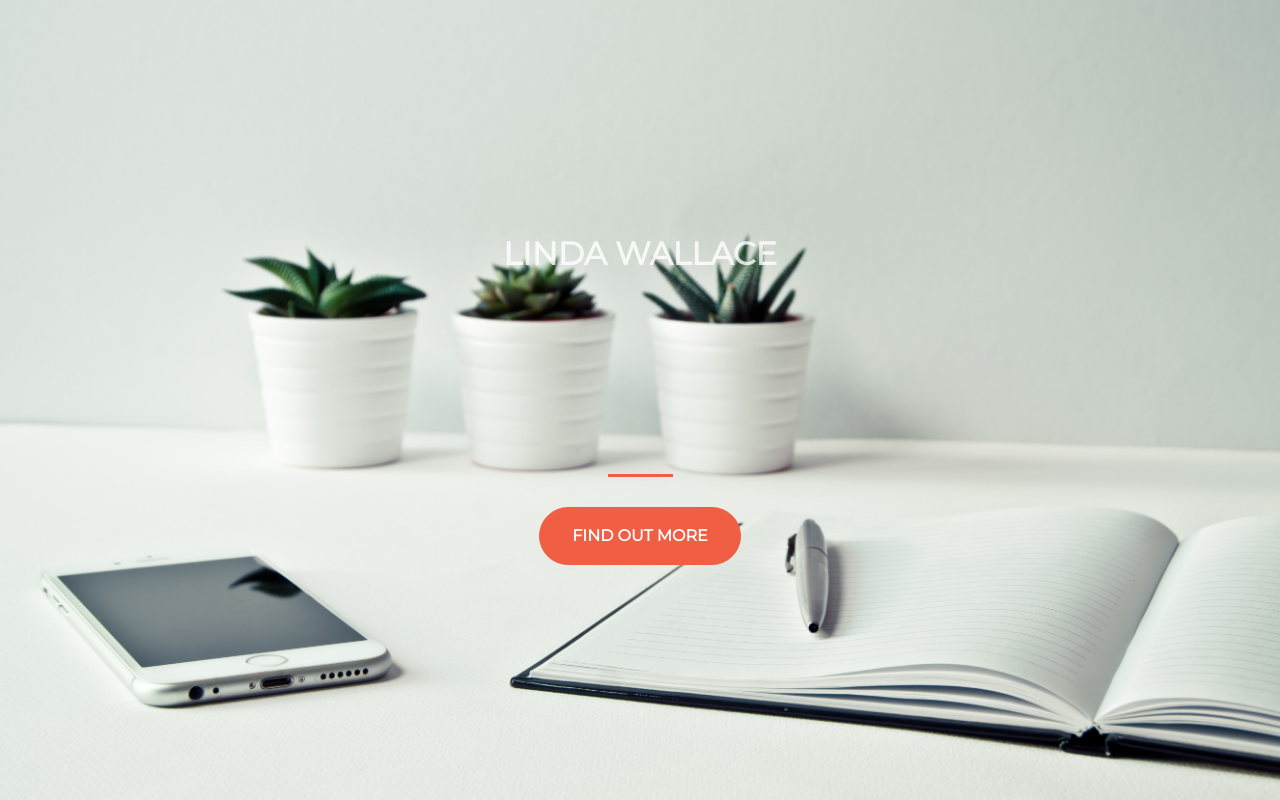
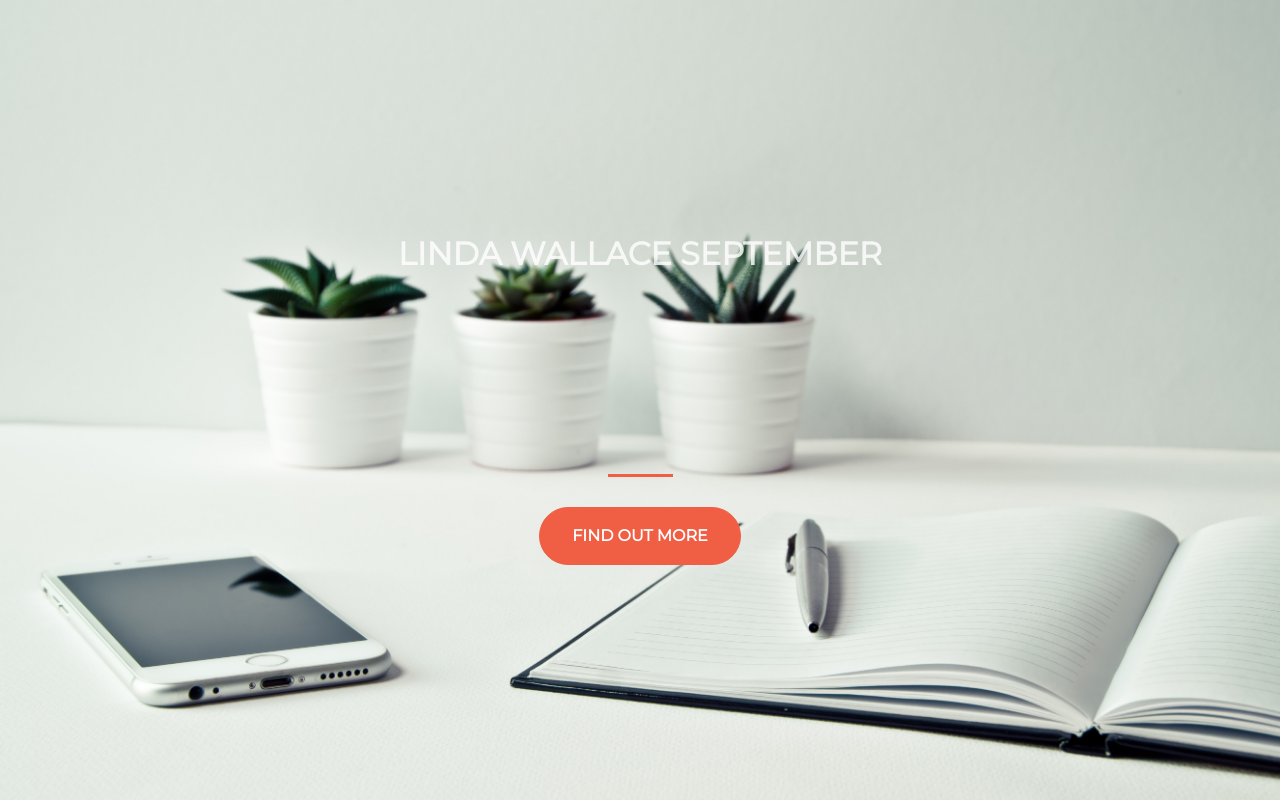
Before and after one commit to linda5576/linda5576.github.io, a plain HTML site: page index.html in a window 1280 px wide. Drawn offline with nearby package versions, Linux system fonts and the light colour scheme.

Commit message:
Update index.html

```diff
--- a/index.html
+++ b/index.html
@@ -21,7 +21,7 @@
         <div class="row">
           <div class="col-lg-12 my-auto">
             <h1 class="text-uppercase faded">
-              <strong>Linda Wallace</strong>
+              <strong>Linda Wallace september</strong>
             </h1>
             <hr>
           </div>
```
